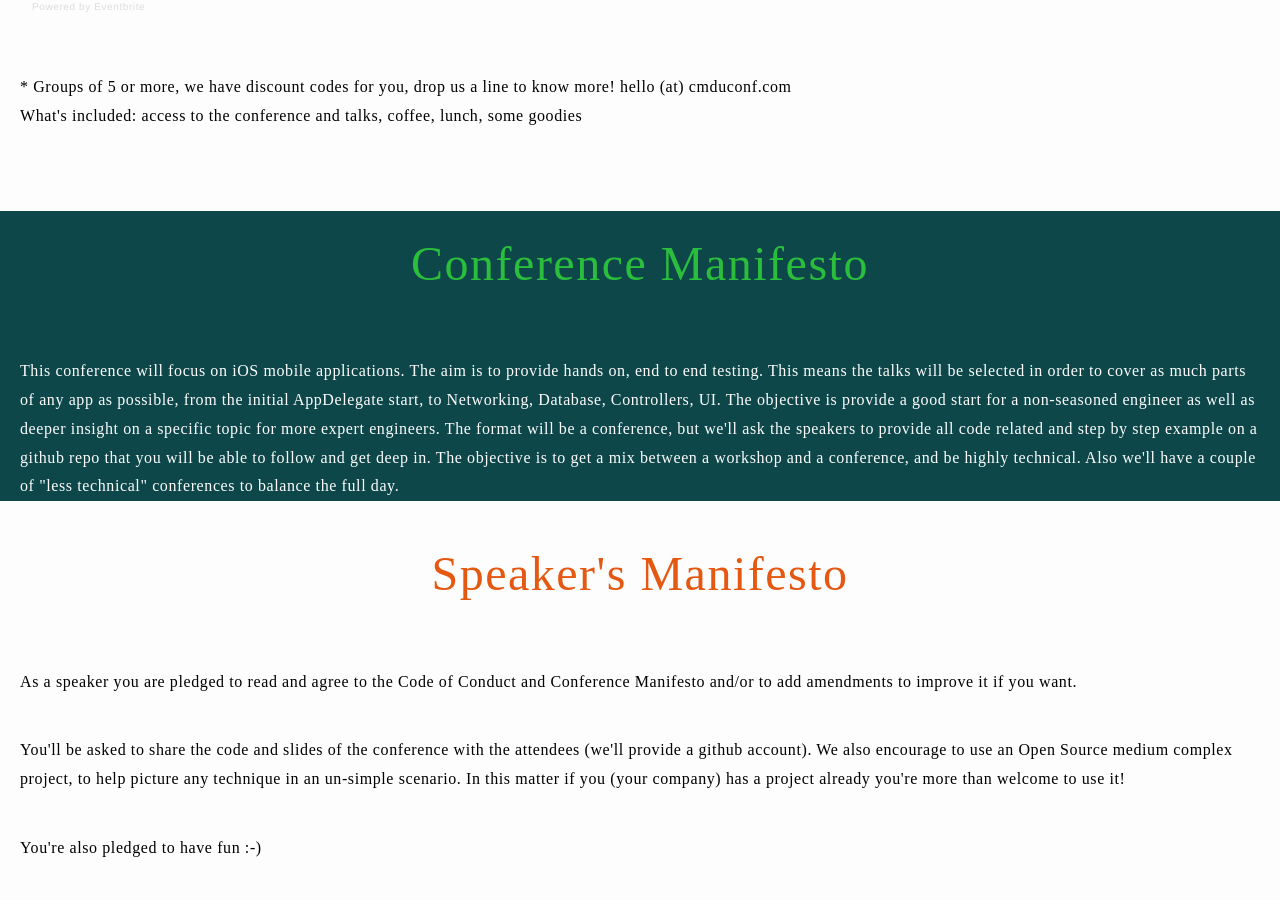
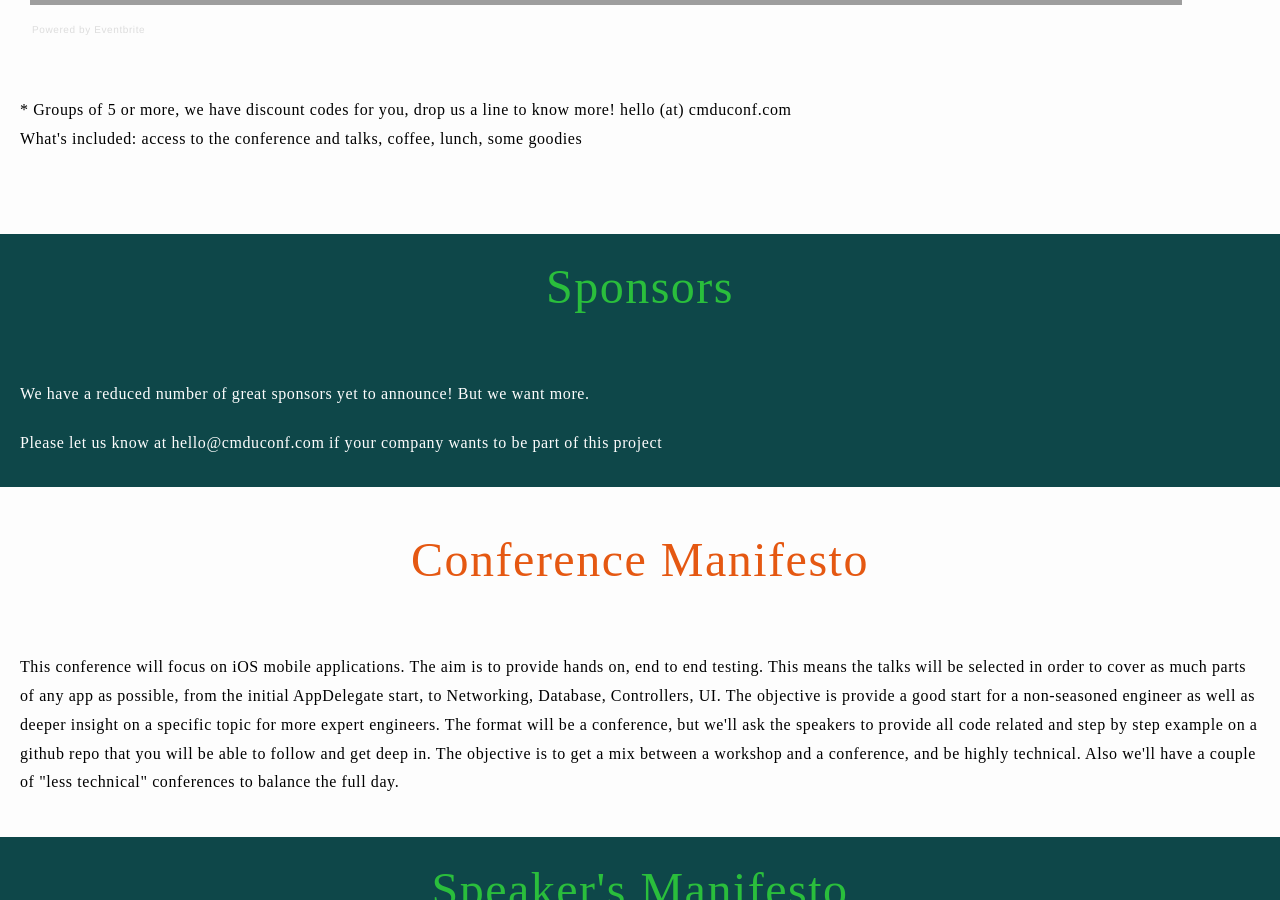
Before and after one commit to cmduconf/cmduconf.github.io, a Jekyll site: the page built from index.html, in a window 1280 px wide and 900 px high, scrolled down 2532 px. Built offline with Jekyll 4.4.1, drawn with Linux system fonts in a browser that asks for light colours; nearby versions of some CDN libraries; some web fonts are replaced; grey boxes are pictures that could not be loaded.

Commit message:
dded sponsors Refactored the site

```diff
--- a/index.html
+++ b/index.html
@@ -11,13 +11,14 @@ layout: main
   <p class="center">Conference about all forms of testing for your app. Read the <a href="#conference_manifesto">manifesto</a>.<p>
   <p class="center">July 8th @ Barcelona<p>
   <p class="center"><a href="#tickets">TICKETS</a><p>
-  <p class="center">We support: </p>
-  <p class="center"> <a target="new" href="http://diversitycharter.org">
-    <img float="right" border="0" src="http://i1.wp.com/diversitycharter.org/wp-content/uploads/2016/05/supportingdiversity_small2.png?resize=300%2C104" width="300" height="104">
-  </a></p>
 </h2>
 
 <div class="section-inv">
+
+  <p class="center">We support:<br>
+  <a target="new" href="http://diversitycharter.org">
+    <img float="right" border="0" src="http://i1.wp.com/diversitycharter.org/wp-content/uploads/2016/05/supportingdiversity_small2.png?resize=300%2C104" width="300" height="104">
+  </a></p>
 
   <p class="center">The conference will be held in Barcelona. In the <a href="https://www.google.es/maps/place/UPCnet,+Universitat+Polit%C3%A8cnica+de+Catalunya/@41.3904768,2.1134409,19z/data=!4m12!1m6!3m5!1s0x12a498506e013bdb:0xe27e5c874c9078b3!2sUPC:+Edifici+Vertex!8m2!3d41.3907154!4d2.1139327!3m4!1s0x0000000000000000:0x4af8f2280fadd918!8m2!3d41.3904621!4d2.1143197?hl=en">Vertex Building</a> of the Politechnical University of Catalonia.</p>
 
@@ -89,13 +90,21 @@ layout: main
 </div>
 
 <div class="section">
+  <h1 class="title" id="sponsors">Sponsors</h1>
+
+  <p>We have a reduced number of great sponsors yet to announce! But we want more.</p>
+  <p>Please let us know at hello@cmduconf.com if your company wants to be part of this project</p><br>
+
+</div>
+
+<div class="section-inv">
   <h1 class="title" id="conference_manifesto">Conference Manifesto</h1>
 
   <p>This conference will focus on iOS mobile applications. The aim is to provide hands on, end to end testing. This means the talks will be selected in order to cover as much parts of any app as possible, from the initial AppDelegate start, to Networking, Database, Controllers, UI. The objective is provide a good start for a non-seasoned engineer as well as deeper insight on a specific topic for more expert engineers. The format will be a conference, but we'll ask the speakers to provide all code related and step by step example on a github repo that you will be able to follow and get deep in. The objective is to get a mix between a workshop and a conference, and be highly technical. Also we'll have a couple of "less technical" conferences to balance the full day.</p>
 
 </div>
 
-<div class="section-inv">
+<div class="section">
   <h1 class="title" id="speakers_manifesto">Speaker's Manifesto</h1>
 
   <p>As a speaker you are pledged to read and agree to the Code of Conduct and Conference Manifesto and/or to add amendments to improve it if you want.</p>
@@ -106,7 +115,7 @@ layout: main
 
 </div>
 
-<div class="section">
+<div class="section-inv">
   <h1 class="title">Advisors</h1>
 
   <p>A group of experienced conference organisers and people I trust that had helped with the inception of the conference.</p>
@@ -128,7 +137,7 @@ layout: main
   </div>
 </div>
 
-<div class="section-inv">
+<div class="section">
   <h1 class="title">Organizers</h1>
 
   <div class="speakers">
```
Also changed, not shown: 1 other file.
